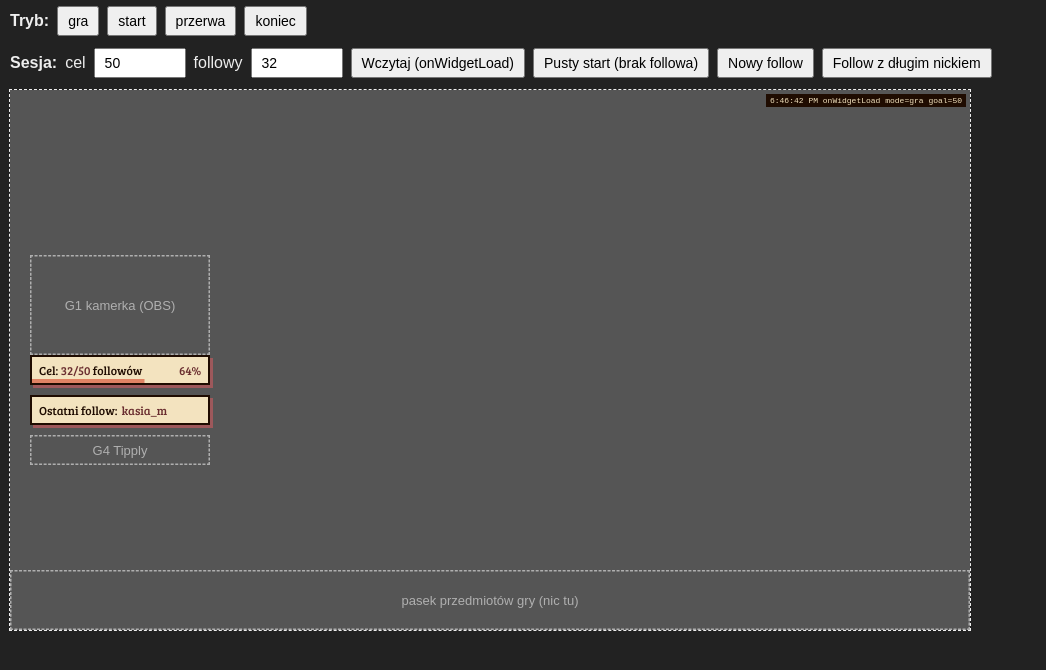
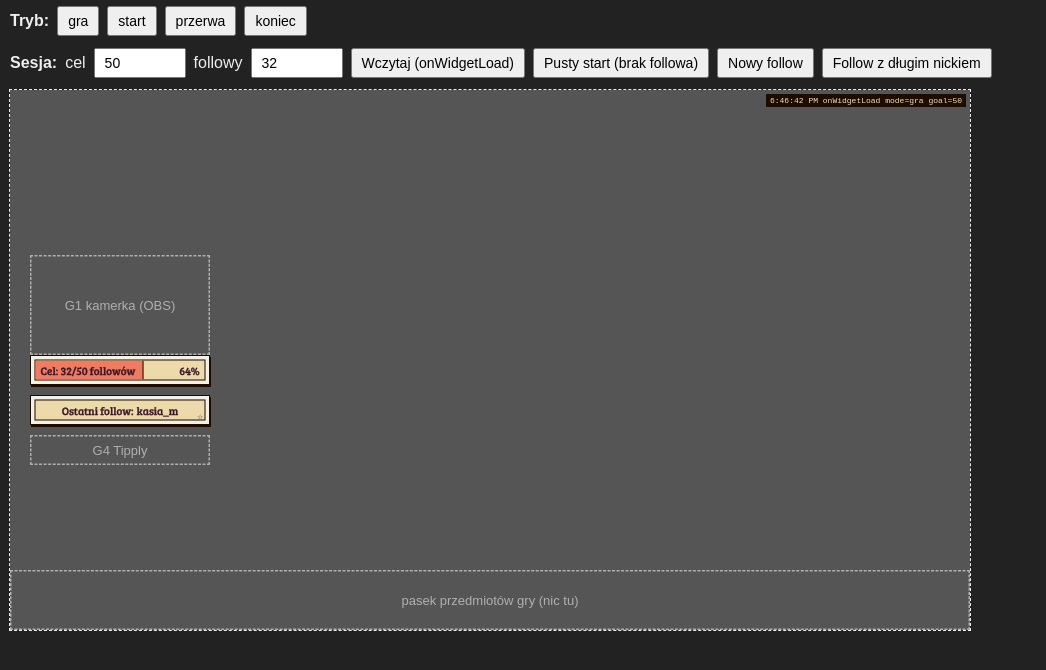
Before and after one commit to EjDawid/ejdawid-overlay, a plain HTML site: page index.html in a window 1280 px wide. Shown: the whole page, without its empty margins (0-1046 px from the left). Drawn offline with Linux system fonts and the light colour scheme.

Commit message:
Paski G2/G3 według wzoru: biała obwódka, koralowe wypełnienie, gwiazdka; speka 1.6 z nowymi wzorami
Co-Authored-By: Claude Opus 5.5 <noreply@anthropic.com>

```diff
--- a/overlay.css
+++ b/overlay.css
@@ -4,19 +4,21 @@
 :root {
   --cream: #F3E3BF;      /* krem papieru */
   --apricot: #E4BC7F;    /* morela */
-  --coral: #E08364;      /* koral */
+  --coral: #EF7B62;      /* koral (pipeta z docs/ref/wyciete/pasek-cel.png) */
   --rose-dim: #9D585B;   /* przygaszony róż */
   --rose-card: #B5686B;  /* róż karty */
   --sea: #2C4D54;        /* morski */
   --ink: #1F0C01;        /* atrament */
   --plum: #6A2E30;       /* śliwka */
   --brown: #3B2314;      /* ciemny brąz */
+  --paper-white: #F2F1E8; /* biała obwódka pasków (wzór: docs/ref/wyciete/pasek-*.png) */
+  --bar-cream: #EDDAAA;  /* kremowy środek pasków, wg wzoru */
+  --bar-text: #3A1828;   /* tekst pasków, ciemna śliwka wg wzoru */
 
   --font-head: 'Alfa Slab One', serif;
   --font-body: 'Bree Serif', serif;
 
   --outline: 4px solid var(--ink);
-  --shadow-bar: 6px 6px 0 var(--rose-dim);
 }
 
 /* Płótno 1920×1080, przezroczyste */
@@ -46,29 +48,40 @@ body.mode-gra .g-column {
   display: block;
 }
 
-/* Wspólny pasek G2/G3 */
+/* Wspólny pasek G2/G3 (wzór: docs/ref/wyciete/pasek-cel.png, pasek-ostatni-follow.png):
+   cienki ciemny brzeg > biała obwódka > cienka ciemna linia > kremowy środek */
 .ej-bar {
+  box-sizing: border-box;
+  width: 360px;
+  height: 60px;
+  padding: 7px;
+  background: var(--paper-white);
+  border: 2px solid var(--ink);
+  border-radius: 0;
+  box-shadow: 2px 4px 0 var(--ink);
+}
+
+.ej-bar-inner {
   position: relative;
   box-sizing: border-box;
   display: flex;
   align-items: center;
-  gap: 8px;
-  width: 360px;
-  height: 60px;
-  padding: 0 14px;
-  background: var(--cream);
-  border: var(--outline);
-  border-radius: 0;
-  box-shadow: var(--shadow-bar);
-  font-size: 24px;
+  gap: 6px;
+  height: 100%;
+  padding: 0 10px;
+  background: var(--bar-cream);
+  border: 2px solid var(--ink);
+  overflow: hidden;
+  color: var(--bar-text);
+  font-size: 22px;
+  -webkit-text-stroke: 0.6px var(--bar-text); /* pogrubienie jak na wzorze */
   white-space: nowrap;
-  overflow: hidden;
 }
 
 /* G2: cel followów */
-.g2-value,
+.g2-text,
 .g2-percent {
-  color: var(--plum);
+  position: relative; /* nad wypełnieniem */
 }
 
 .g2-percent {
@@ -78,15 +91,25 @@ body.mode-gra .g-column {
 .g2-progress {
   position: absolute;
   left: 0;
+  top: 0;
   bottom: 0;
   width: 0;
-  height: 8px;
+  box-sizing: border-box;
   background: var(--coral);
+  border-right: 2px solid var(--ink);
+}
+
+.g2-progress.is-empty {
+  border-right: 0;
 }
 
 /* G3: ostatni follow */
 .g3-follow {
   margin-top: 20px;
+}
+
+.g3-follow .ej-bar-inner {
+  justify-content: center;
 }
 
 .g3-label {
@@ -97,16 +120,26 @@ body.mode-gra .g-column {
   min-width: 0;
   overflow: hidden;
   text-overflow: ellipsis;
-  color: var(--plum);
 }
 
-.g3-follow.is-flash {
+/* Gwiazdka w konturze w prawym dolnym rogu */
+.g3-follow .ej-bar-inner::after {
+  content: '\2606';
+  position: absolute;
+  right: 3px;
+  bottom: 0;
+  font-size: 13px;
+  line-height: 1;
+  -webkit-text-stroke: 0;
+}
+
+.g3-follow.is-flash .ej-bar-inner {
   animation: g3-flash 1.2s ease-out;
 }
 
 @keyframes g3-flash {
   0%, 30% { background: var(--apricot); }
-  100% { background: var(--cream); }
+  100% { background: var(--bar-cream); }
 }
 
 /* Napis debug (?debug=1) w prawym górnym rogu */
--- a/overlay.js
+++ b/overlay.js
@@ -41,17 +41,21 @@
     // Kolumna przy lewej krawędzi (tylko tryb gra)
     const column = make('div', 'g-column');
 
-    // G2: pasek celu followów
+    // G2: pasek celu followów (biała obwódka > kremowy środek > koralowe wypełnienie)
     el.g2 = make('div', 'ej-bar g2-goal');
+    const g2Inner = make('div', 'ej-bar-inner');
     el.g2Text = make('span', 'g2-text');
     el.g2Percent = make('span', 'g2-percent');
     el.g2Progress = make('div', 'g2-progress');
-    el.g2.append(el.g2Text, el.g2Percent, el.g2Progress);
+    g2Inner.append(el.g2Progress, el.g2Text, el.g2Percent);
+    el.g2.appendChild(g2Inner);
 
-    // G3: ostatni follow
+    // G3: ostatni follow (tekst na środku, gwiazdka w rogu z CSS)
     el.g3 = make('div', 'ej-bar g3-follow');
+    const g3Inner = make('div', 'ej-bar-inner');
     el.g3Nick = make('span', 'g3-nick');
-    el.g3.append(make('span', 'g3-label', 'Ostatni follow:'), el.g3Nick);
+    g3Inner.append(make('span', 'g3-label', 'Ostatni follow:'), el.g3Nick);
+    el.g3.appendChild(g3Inner);
 
     column.append(el.g2, el.g3);
     root.appendChild(column);
@@ -73,17 +77,22 @@
   function renderGoal() {
     if (state.followers >= state.goal) state.goalReached = true;
 
-    el.g2Text.textContent = '';
     if (state.goalReached) {
       el.g2Text.textContent = 'Cel osiągnięty ★';
       el.g2Percent.textContent = '';
-      el.g2Progress.style.width = '100%';
+      setProgress(100);
       return;
     }
     const percent = Math.min(100, Math.floor((state.followers / state.goal) * 100));
-    el.g2Text.append('Cel: ', make('span', 'g2-value', state.followers + '/' + state.goal), ' followów');
+    el.g2Text.textContent = 'Cel: ' + state.followers + '/' + state.goal + ' followów';
     el.g2Percent.textContent = percent + '%';
+    setProgress(percent);
+  }
+
+  // Wypełnienie G2; przy 0% bez kreski na krawędzi
+  function setProgress(percent) {
     el.g2Progress.style.width = percent + '%';
+    el.g2Progress.classList.toggle('is-empty', percent === 0);
   }
 
   // G3: nick ostatniego followa; flash = błysk morelowy
```
Also changed, not shown: se/loader.html (+2 -2 lines), docs/ref/arkusz-elementow.png (added), docs/ref/wyciete/karta-zdarzenia.png (added), docs/ref/wyciete/naszywka-follow.png (added), docs/ref/wyciete/pasek-cel.png (added), docs/ref/wyciete/pasek-napiwki.png (added), docs/ref/wyciete/pasek-ostatni-follow.png (added), 2 other files.
